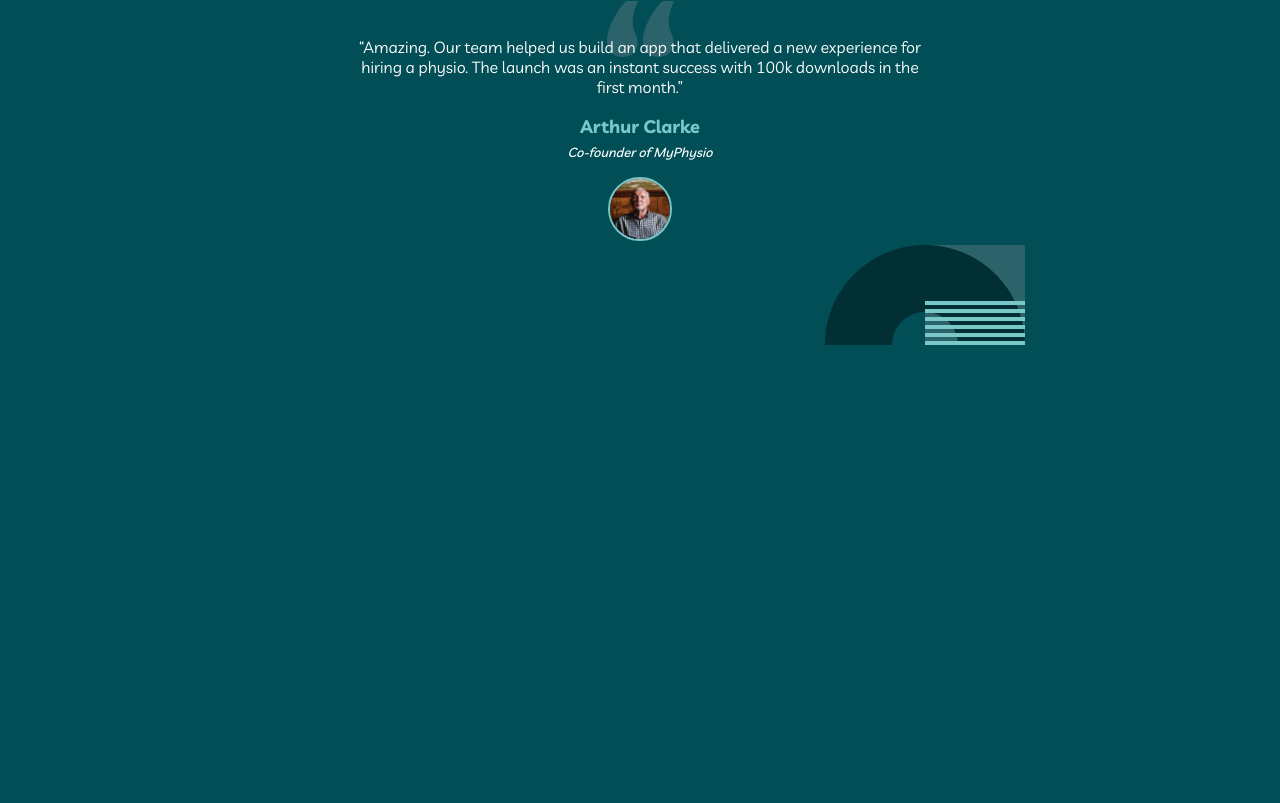
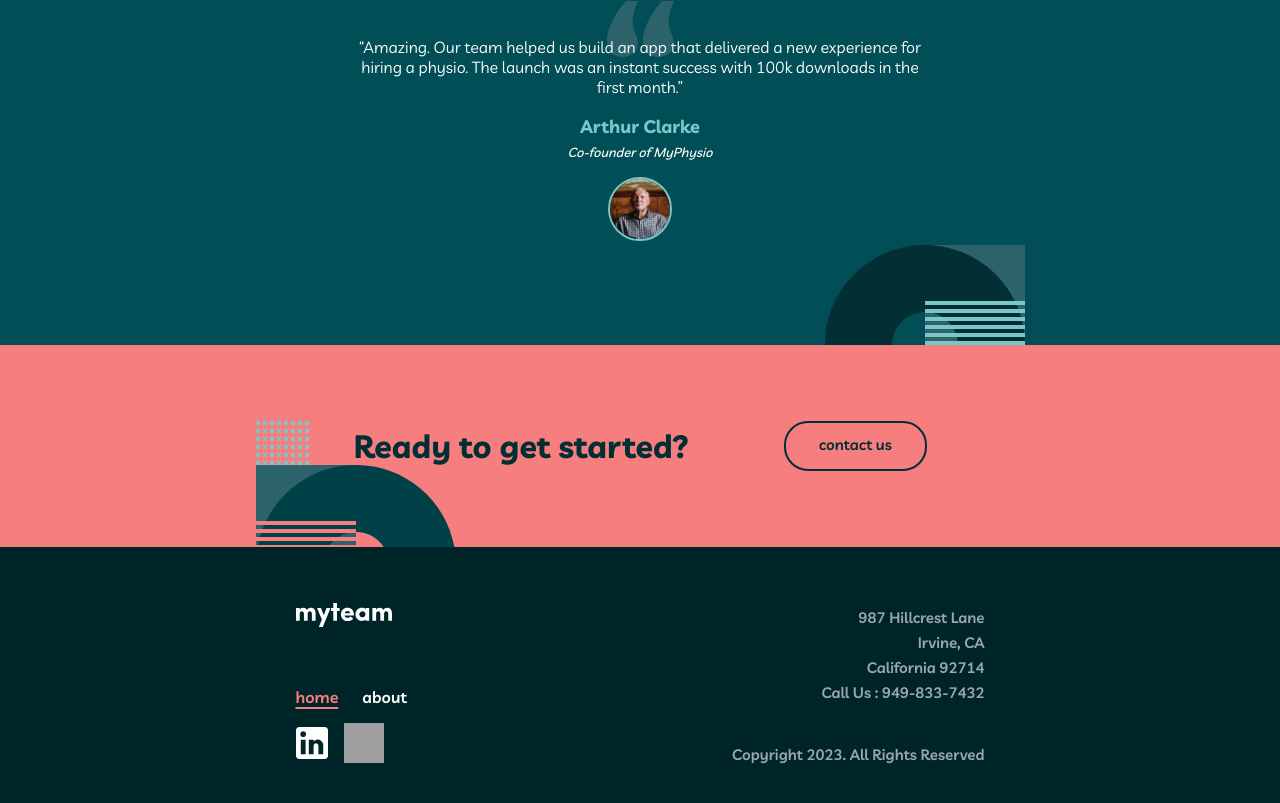
Before and after one commit to raulval/myteam-frontend-mentor, a Next.js app: page / in a window 1280 px wide. Shown: the part 2207-3010 px from the top of the page. Before the commit the page ends 2552 px from the top, so only its background shows below. Built offline with nearby package versions, Linux system fonts and the light colour scheme; grey boxes are pictures that could not be loaded.

Commit message:
✨ add Ready and Footer section in home page

```diff
--- a/src/app/page.tsx
+++ b/src/app/page.tsx
@@ -1,7 +1,9 @@
 "use client";
 import Build from "@/components/BuildManage";
+import Footer from "@/components/Footer";
 import Header from "@/components/Header";
 import Hero from "@/components/Hero";
+import Ready from "@/components/Ready";
 import Stories from "@/components/Stories";
 import { GlobalStyle } from "@/styles/globals";
 import { Container } from "@/styles/page.styles";
@@ -17,6 +19,8 @@ export default function Home() {
         <Hero />
         <Build />
         <Stories />
+        <Ready />
+        <Footer />
       </Container>
     </ThemeProvider>
   );
```
